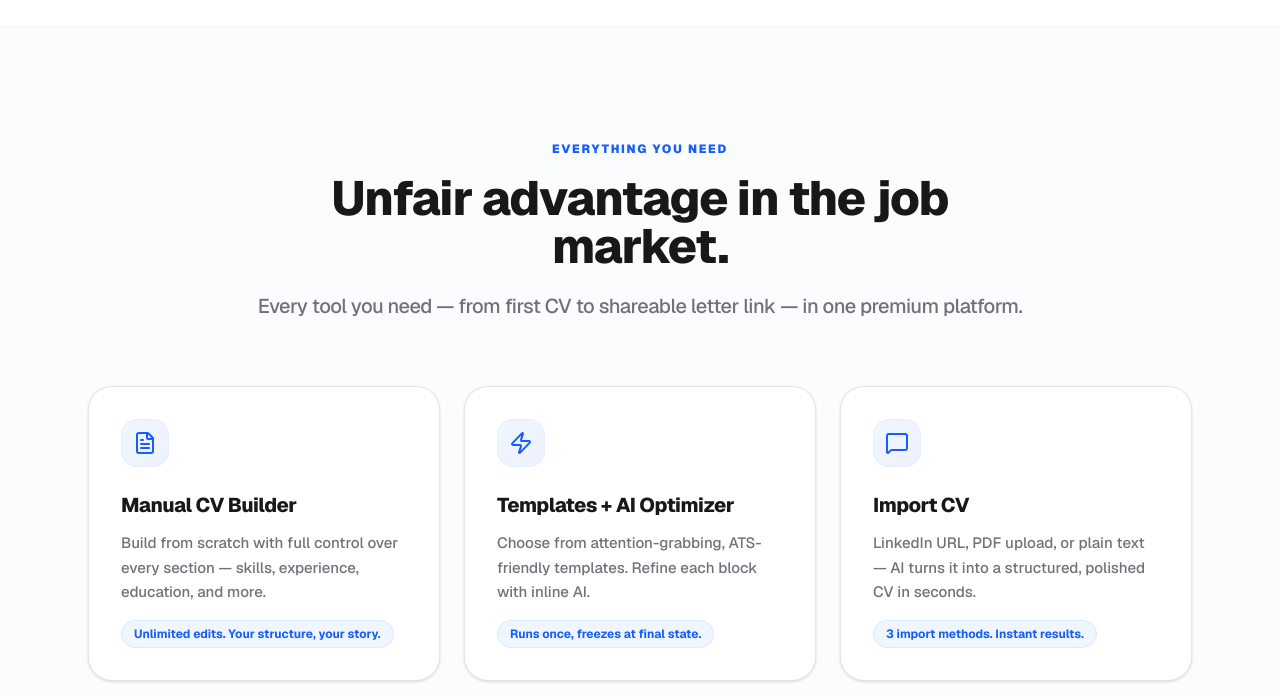
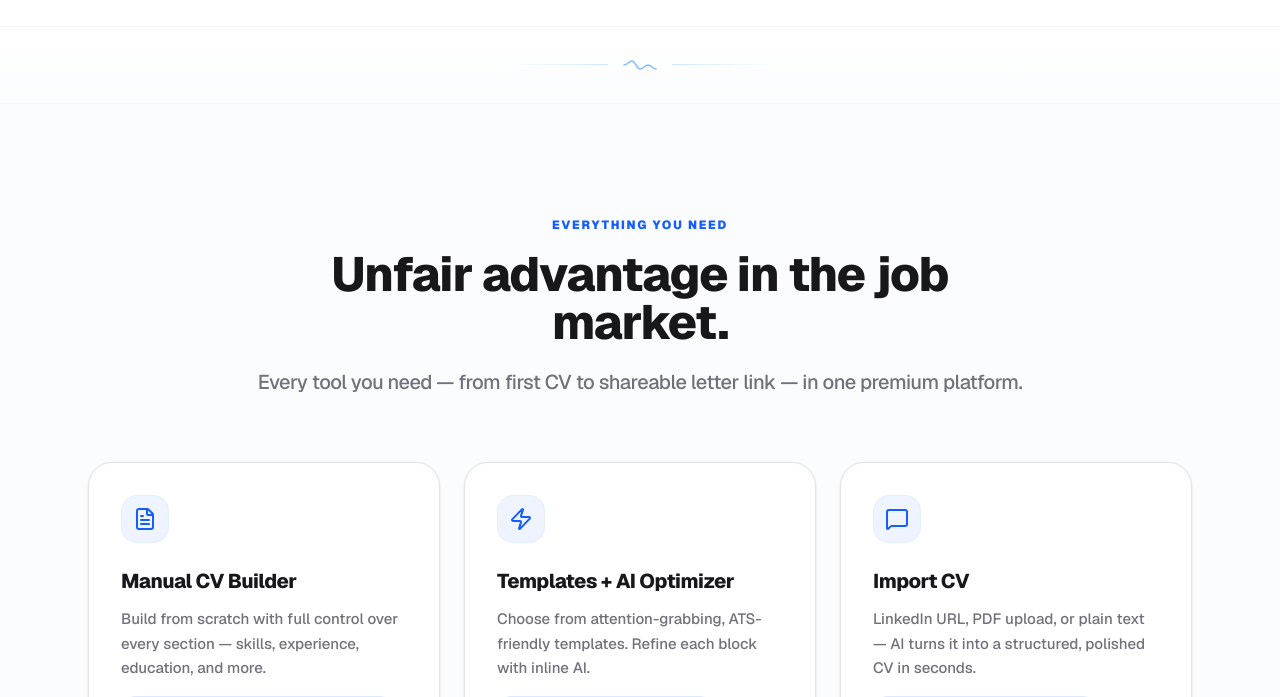
Before and after one commit to Cinarezici/cv, a Next.js app: page / in a window 1280 px wide. Shown: the part 3763-4460 px from the top of the page. Built offline with nearby package versions, Linux system fonts and the light colour scheme.

Commit message:
style: add subtle visual wave dividers between white landing page sections

```diff
--- a/src/app/page.tsx
+++ b/src/app/page.tsx
@@ -230,6 +230,16 @@ function JobSearchPreview() {
   );
 }
 
+const WaveDivider = () => (
+  <div className="w-full flex justify-center items-center py-8 opacity-70">
+    <div className="w-24 h-px bg-gradient-to-r from-transparent to-blue-300/60"></div>
+    <svg width="40" height="12" viewBox="0 0 40 12" fill="none" stroke="currentColor" strokeWidth="1.5" strokeLinecap="round" strokeLinejoin="round" className="text-blue-400 mx-3">
+      <path d="M4 6c3 0 5-4 8-4s5 8 8 8 5-4 8-4 5 4 8 4" />
+    </svg>
+    <div className="w-24 h-px bg-gradient-to-r from-blue-300/60 to-transparent"></div>
+  </div>
+);
+
 export default function Home() {
   const ctaRef = useRef<HTMLDivElement>(null);
   const isCtaInView = useInView(ctaRef, { once: true, margin: "-100px" });
@@ -398,6 +408,11 @@ export default function Home() {
           />
         </div>
 
+        {/* Subtle separator */}
+        <div className="bg-gradient-to-b from-white to-[#fbfcfd]">
+          <WaveDivider />
+        </div>
+
         {/* --- E) Feature Grid — 6 cards --- */}
         <section className="w-full bg-[#fbfcfd] py-28 border-y border-zinc-100/80">
           <div className="container px-6 mx-auto max-w-6xl">
@@ -431,6 +446,11 @@ export default function Home() {
 
         {/* --- G) Job Search Flow Preview --- */}
         <JobSearchPreview />
+
+        {/* Subtle separator */}
+        <div className="bg-[#fafafa]">
+          <WaveDivider />
+        </div>
 
         {/* --- H) Vertical Testimonials --- */}
         <LandingTestimonials />
```
